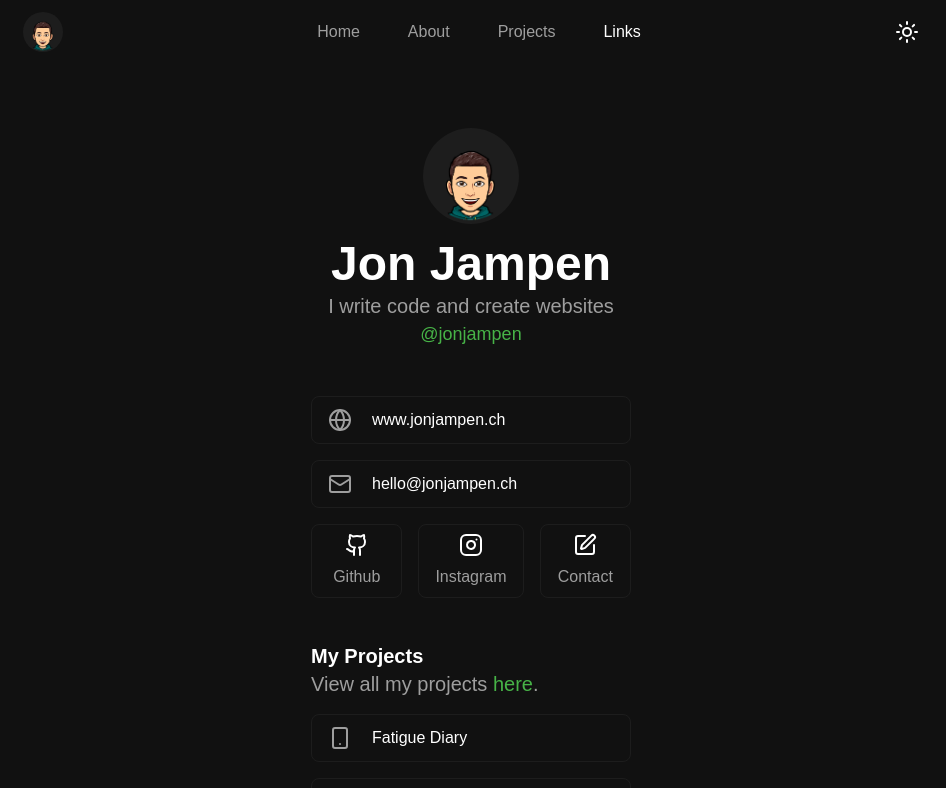
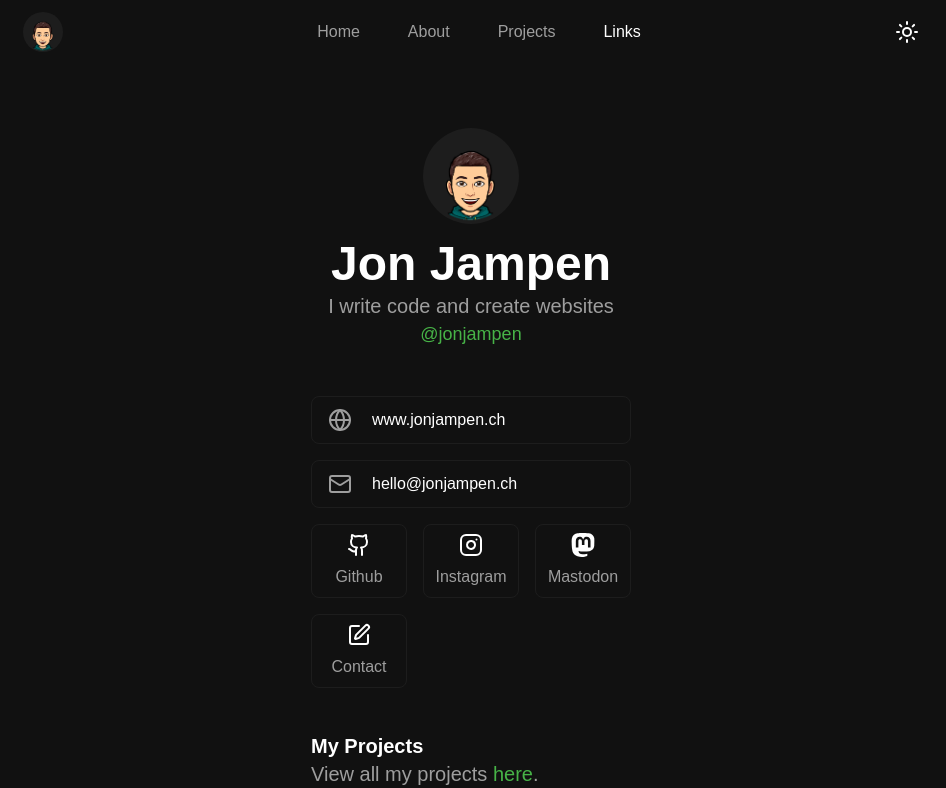
Before and after one commit to jonjampen/portfolio, a SvelteKit app: page /links in a window 1280 px wide. Shown: the top 788 px of the page, without its empty margins (169-1115 px from the left). Built offline with nearby package versions, Linux system fonts and the light colour scheme; a web font is replaced by a local one.

Commit message:
Adding mastodon link. Hover effect. Grid.

```diff
--- /dev/null
+++ b/src/components/Mastodon.svelte
@@ -0,0 +1 @@
+<svg class="w-6 h-6" role="img" viewBox="0 0 24 24" xmlns="http://www.w3.org/2000/svg" fill="currentColor"><title>Mastodon</title><path fill="currentColor" d="M23.268 5.313c-.35-2.578-2.617-4.61-5.304-5.004C17.51.242 15.792 0 11.813 0h-.03c-3.98 0-4.835.242-5.288.309C3.882.692 1.496 2.518.917 5.127.64 6.412.61 7.837.661 9.143c.074 1.874.088 3.745.26 5.611.118 1.24.325 2.47.62 3.68.55 2.237 2.777 4.098 4.96 4.857 2.336.792 4.849.923 7.256.38.265-.061.527-.132.786-.213.585-.184 1.27-.39 1.774-.753a.057.057 0 0 0 .023-.043v-1.809a.052.052 0 0 0-.02-.041.053.053 0 0 0-.046-.01 20.282 20.282 0 0 1-4.709.545c-2.73 0-3.463-1.284-3.674-1.818a5.593 5.593 0 0 1-.319-1.433.053.053 0 0 1 .066-.054c1.517.363 3.072.546 4.632.546.376 0 .75 0 1.125-.01 1.57-.044 3.224-.124 4.768-.422.038-.008.077-.015.11-.024 2.435-.464 4.753-1.92 4.989-5.604.008-.145.03-1.52.03-1.67.002-.512.167-3.63-.024-5.545zm-3.748 9.195h-2.561V8.29c0-1.309-.55-1.976-1.67-1.976-1.23 0-1.846.79-1.846 2.35v3.403h-2.546V8.663c0-1.56-.617-2.35-1.848-2.35-1.112 0-1.668.668-1.67 1.977v6.218H4.822V8.102c0-1.31.337-2.35 1.011-3.12.696-.77 1.608-1.164 2.74-1.164 1.311 0 2.302.5 2.962 1.498l.638 1.06.638-1.06c.66-.999 1.65-1.498 2.96-1.498 1.13 0 2.043.395 2.74 1.164.675.77 1.012 1.81 1.012 3.12z"/></svg>
--- a/src/routes/about/+page.svelte
+++ b/src/routes/about/+page.svelte
@@ -21,7 +21,7 @@
 <Paragraph>
 	Hey, I'm Jon Jampen, an 18-year-old programming enthusiast. Since the age of 12 I’ve been
 	fascinated by the world of computer science. Ever since, I’ve taught myself different parts of
-	computer science, starting with basic web dev, moving on the JavaScript, and then to frameworks
+	computer science, starting with basic web dev, moving on to JavaScript, and then to frameworks
 	like Svelte, React, and NextJs. Over the years I constantly pursued this hobby in my free time,
 	working on projects and enhancing my knowledge.
 	<br /> <br />
@@ -47,7 +47,7 @@
 
 <PageSubTitle class="mb-6 mt-16" id="contact">CONTACT</PageSubTitle>
 <p class="text-foreground">FORM DOES NOT WORK YET</p>
-<form action="" method="POST" class="flex flex-col items-start justify-start gap-8 w-[500px] max-w-full">
+<form action="/about" method="POST" class="flex flex-col items-start justify-start gap-8 w-[500px] max-w-full">
 	{#if $errors.general}<span class="text-error">{$errors.general}</span>{/if}
 	{#if $message}<span class="text-primary">{$message}</span>{/if}
 	<Label>Name
--- a/src/routes/links/+page.svelte
+++ b/src/routes/links/+page.svelte
@@ -1,4 +1,5 @@
 <script>
+	import Mastodon from './../../components/Mastodon.svelte';
 	import SEO from './../../components/SEO.svelte';
 	import PageSubTitle from '../../components/ui/PageSubTitle.svelte';
 	import PageTitle from '../../components/ui/PageTitle.svelte';
@@ -26,25 +27,29 @@
 	<div class="w-80 flex flex-col gap-11 mt-11">
 
 		<div class="flex flex-col justify-center gap-4">
-			<a href="https://jonjampen.ch/" class="border border-card rounded-lg h-12 w-full flex items-center gap-5 px-4 no-underline">
+			<a href="https://jonjampen.ch/" class="border border-card hover:border-primary hover:bg-card rounded-lg h-12 w-full flex items-center gap-5 px-4 no-underline">
 				<Globe class="text-gray" />
 				<p class="text-foreground">www.jonjampen.ch</p>
 			</a>
-			<a href="mailto:hello@jonjampen.ch" class="border border-card rounded-lg h-12 w-full flex items-center gap-5 px-4 no-underline">
+			<a href="mailto:hello@jonjampen.ch" class="border border-card hover:border-primary hover:bg-card rounded-lg h-12 w-full flex items-center gap-5 px-4 no-underline">
 				<Mail class="text-gray" />
 				<p class="text-foreground">hello@jonjampen.ch</p>
 			</a>
 
-			<div class="flex justify-between items-center gap-4">
-				<a href="https://github.com/jonjampen/" target="_blank" class="border border-card rounded-lg h-auto w-full flex flex-col items-center justify-center gap-2 py-2 px-4 no-underline">
+			<div class="grid grid-cols-3 justify-between items-center gap-4">
+				<a href="https://github.com/jonjampen/" target="_blank" class="border border-card hover:border-primary hover:bg-card rounded-lg h-auto w-full flex flex-col items-center justify-center gap-2 py-2 px-4 no-underline">
 					<Github class="text-foreground" />
 					<p class="text-gray">Github</p>
 				</a>
-				<a href="https://instagram.com/jonjampen/" target="_blank" class="border border-card rounded-lg h-auto w-full flex flex-col items-center justify-center gap-2 py-2 px-4 no-underline">
+				<a href="https://instagram.com/jonjampen/" target="_blank" class="border border-card hover:border-primary hover:bg-card rounded-lg h-auto w-full flex flex-col items-center justify-center gap-2 py-2 px-4 no-underline">
 					<Instagram class="text-foreground" />
 					<p class="text-gray">Instagram</p>
 				</a>
-				<a href="/about#contact" class="border border-card rounded-lg h-auto w-full flex flex-col items-center justify-center gap-2 py-2 px-4 no-underline">
+				<a href="https://mastodon.social/@jonjampen/" class="border border-card hover:border-primary hover:bg-card rounded-lg h-auto w-full flex flex-col items-center justify-center gap-2 py-2 px-4 no-underline">
+					<Mastodon class="text-foreground" />
+					<p class="text-gray">Mastodon</p>
+				</a>
+				<a href="/about#contact" class="border border-card hover:border-primary hover:bg-card rounded-lg h-auto w-full flex flex-col items-center justify-center gap-2 py-2 px-4 no-underline">
 					<PenSquare class="text-foreground" />
 					<p class="text-gray">Contact</p>
 				</a>
@@ -57,11 +62,11 @@
 				<PageSubTitle class="text-sm">View all my projects <a href="/projects" class="text-primary no-underline">here</a>.</PageSubTitle>
 			</div>
 			<div class="flex flex-col justify-center gap-4">
-				<a href="https://fatiguediary.ch" target="_blank" class="border border-card rounded-lg h-12 w-full flex items-center gap-5 px-4 no-underline">
+				<a href="https://fatiguediary.ch" target="_blank" class="border border-card hover:border-primary hover:bg-card rounded-lg h-12 w-full flex items-center gap-5 px-4 no-underline">
 					<Smartphone class="text-gray" />
 					<p class="text-foreground">Fatigue Diary</p>
 				</a>
-				<a href="https://cyber-crusade.vercel.app/" target="_blank" class="border border-card rounded-lg h-12 w-full flex items-center gap-5 px-4 no-underline">
+				<a href="https://cyber-crusade.vercel.app/" target="_blank" class="border border-card hover:border-primary hover:bg-card rounded-lg h-12 w-full flex items-center gap-5 px-4 no-underline">
 					<Dices class="text-gray" />
 					<p class="text-foreground">Cyber Crusade</p>
 				</a>
```
